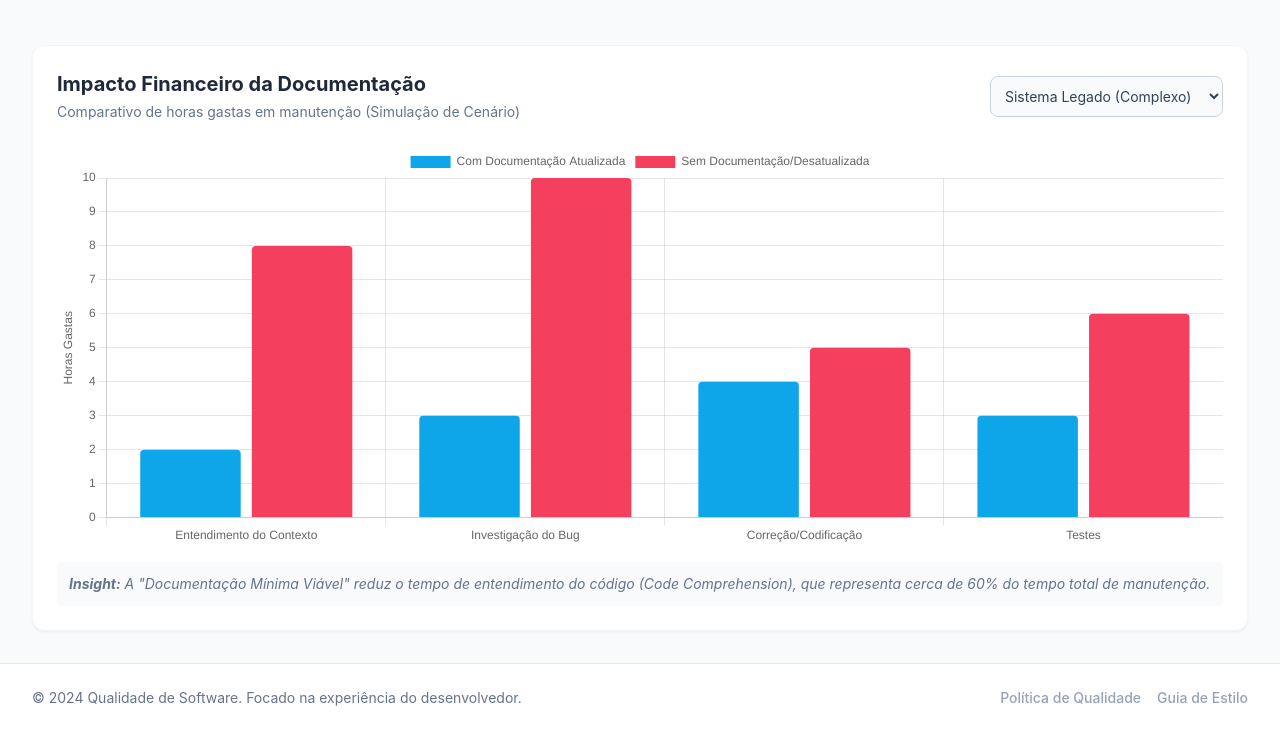
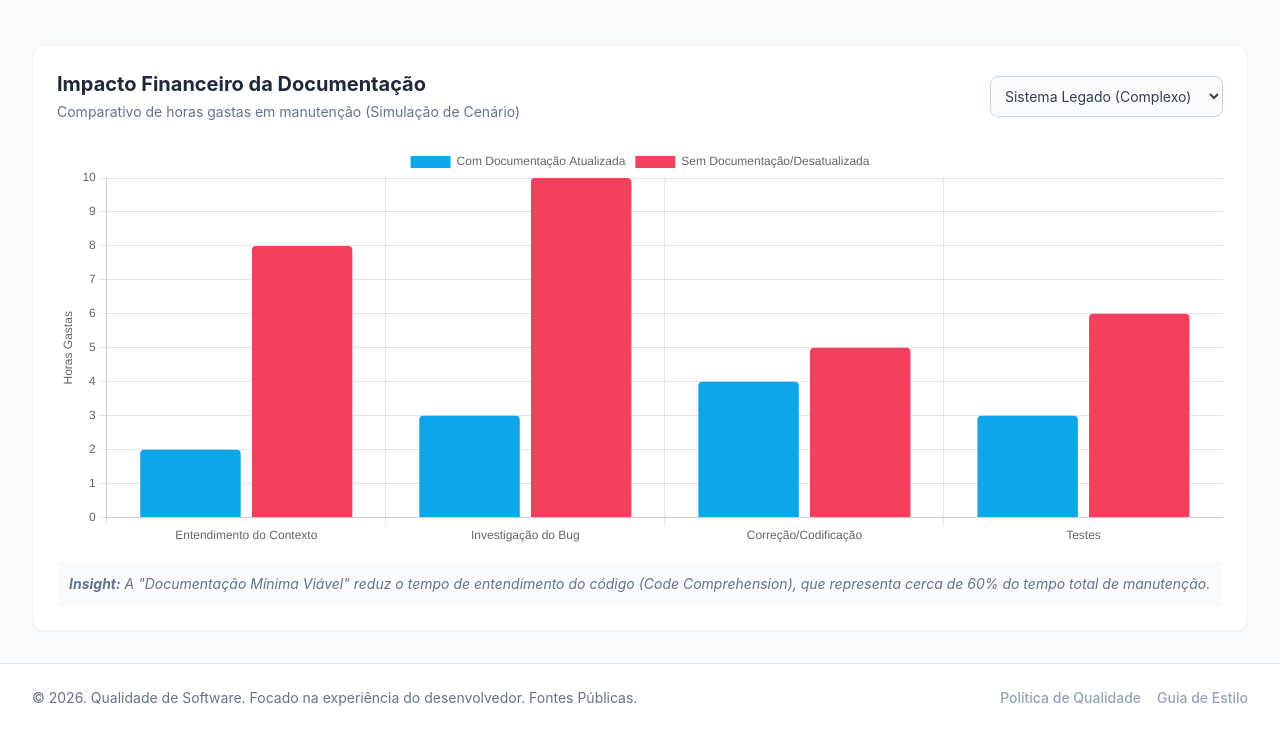
Before and after one commit to caufarris/gerenciamento_de_projetos_gestao_da_qualidade, a plain HTML site: page index.html in a window 1280 px wide. Shown: the part 490-1222 px from the top of the page. Drawn offline with nearby package versions, Linux system fonts and the light colour scheme.

Commit message:
Alteração do footer

```diff
--- a/index.html
+++ b/index.html
@@ -364,7 +364,7 @@
     <div class="max-w-7xl mx-auto px-4 sm:px-6 lg:px-8 py-6">
         <div class="flex flex-col md:flex-row justify-between items-center">
             <p class="text-slate-500 text-sm mb-4 md:mb-0">
-                &copy; 2024 Qualidade de Software. Focado na experiência do desenvolvedor.
+                &copy; 2026. Qualidade de Software. Focado na experiência do desenvolvedor. Fontes Públicas.
             </p>
             <div class="flex space-x-4">
                 <button class="text-slate-400 hover:text-sky-600 text-sm font-medium">Política de Qualidade</button>
```
